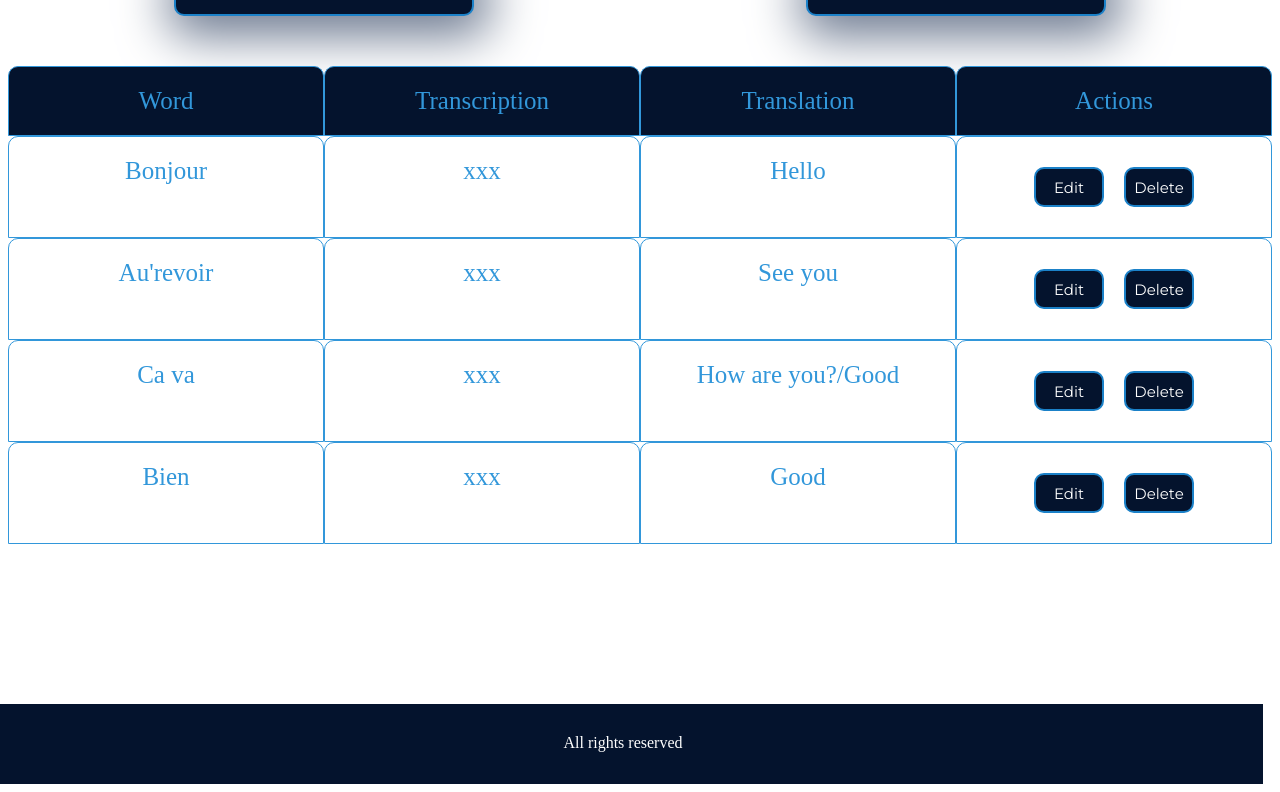
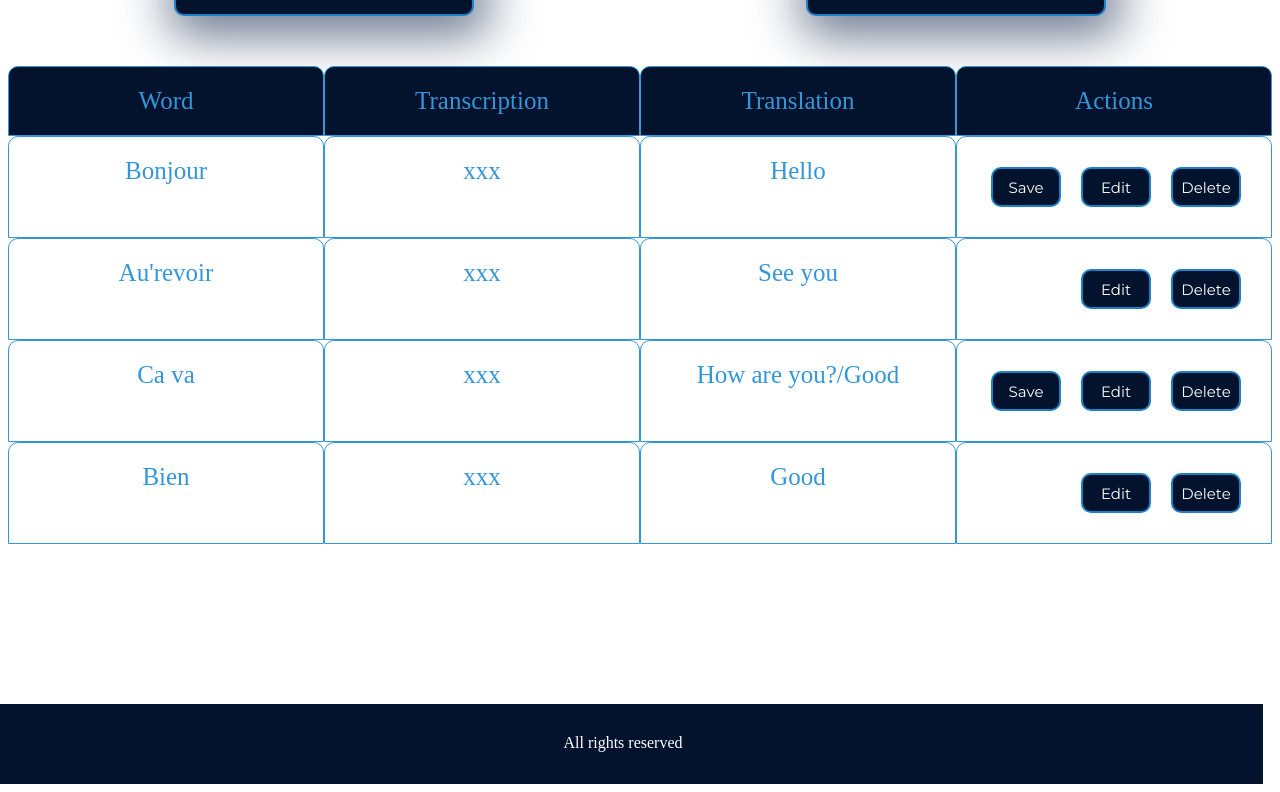
Before and after one commit to KateM3d/words, a React (Create React App) app in the folder words/: page / in a window 1280 px wide. Shown: the part 850-1642 px from the top of the page. Built offline with nearby package versions, Linux system fonts and the light colour scheme.

Commit message:
added ? : to the btns className

```diff
--- a/words/src/components/CreateTopicTable/TableRow.jsx
+++ b/words/src/components/CreateTopicTable/TableRow.jsx
@@ -7,8 +7,15 @@ function TableRow(props) {
       <div className="tableHeader row">{props.word}</div>
       <div className="tableHeader row">{props.transcription}</div>
       <div className="tableHeader row">{props.translation}</div>
-      <div className="tableHeader row">
-        <button className="tableBtn btnSave">Save</button>
+      <div className="tableHeader row rowBtn">
+        <button
+          className={
+            "tableBtn" +
+            (props.id === 1002 || props.id === 1004 ? " btnSave" : "")
+          }
+        >
+          Save
+        </button>
         <button className="tableBtn">Edit</button>
         <button className="tableBtn">Delete</button>
       </div>
```
